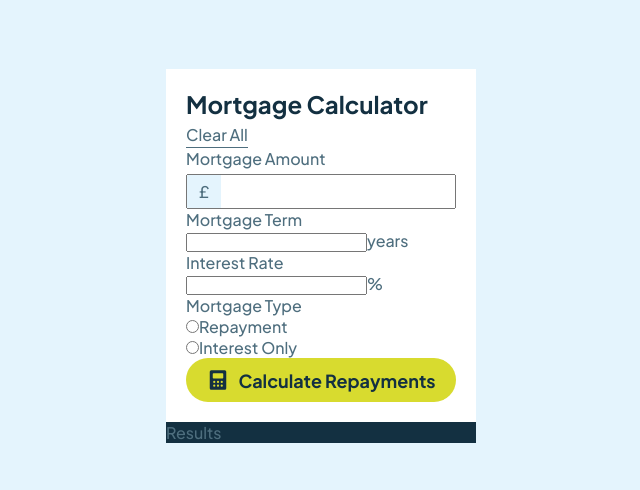
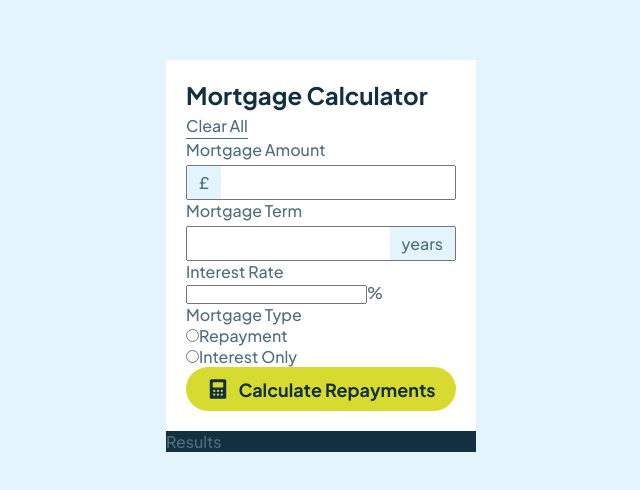
Before and after one commit to anetakasprzak/fm-mortgage-repayment-calculator, a React (Vite) app: page / in a window 1280 px wide. Shown: the part 144-634 px from the top of the page, without its empty margins (319-959 px from the left). Built offline with nearby package versions, Linux system fonts and the light colour scheme.

Commit message:
term input styles

```diff
--- a/src/App.styled.ts
+++ b/src/App.styled.ts
@@ -50,7 +50,6 @@ export const InputAmount = styled.input`
 
 export const InputBoxAmount = styled.div`
   position: relative;
-  z-index: 10;
 `;
 
 export const AmountSpan = styled.span`
@@ -66,6 +65,43 @@ export const AmountSpan = styled.span`
   border-bottom-left-radius: 0.1rem;
   border-top-left-radius: 0.1rem;
 `;
+
+///////////////// TERM INPUT /////////////////////
+
+export const TermLabelInputBox = styled.div`
+  display: flex;
+  flex-direction: column;
+  gap: 0.5rem;
+`;
+
+export const TermLabel = styled.label`
+  font-weight: 500;
+`;
+
+export const InputTerm = styled.input`
+  width: 100%;
+  padding: 0.8rem 0;
+`;
+
+export const InputBoxTerm = styled.div`
+  position: relative;
+`;
+
+export const TermSpan = styled.span`
+  position: absolute;
+  right: 1px;
+  top: 1px;
+  display: flex;
+  align-items: center;
+
+  background-color: #e4f4fd;
+  height: 93%;
+  padding: 0 1.2rem;
+  border-bottom-left-radius: 0.1rem;
+  border-top-left-radius: 0.1rem;
+`;
+
+////////////////// CALCULATE BTN //////////////////////
 
 export const CalculateBtn = styled.button`
   display: flex;
--- a/src/App.tsx
+++ b/src/App.tsx
@@ -13,6 +13,11 @@ import {
   AmountSpan,
   AmountLabelInputBox,
   AmountLabel,
+  TermLabelInputBox,
+  TermLabel,
+  InputBoxTerm,
+  InputTerm,
+  TermSpan,
 } from "./App.styled";
 
 function App() {
@@ -40,13 +45,13 @@ function FormComponent() {
         </InputBoxAmount>
       </AmountLabelInputBox>
 
-      <div>
-        <label>Mortgage Term</label>
-        <div>
-          <input />
-          <span>years</span>
-        </div>
-      </div>
+      <TermLabelInputBox>
+        <TermLabel>Mortgage Term</TermLabel>
+        <InputBoxTerm>
+          <InputTerm />
+          <TermSpan>years</TermSpan>
+        </InputBoxTerm>
+      </TermLabelInputBox>
 
       <div>
         <label>Interest Rate</label>
```
